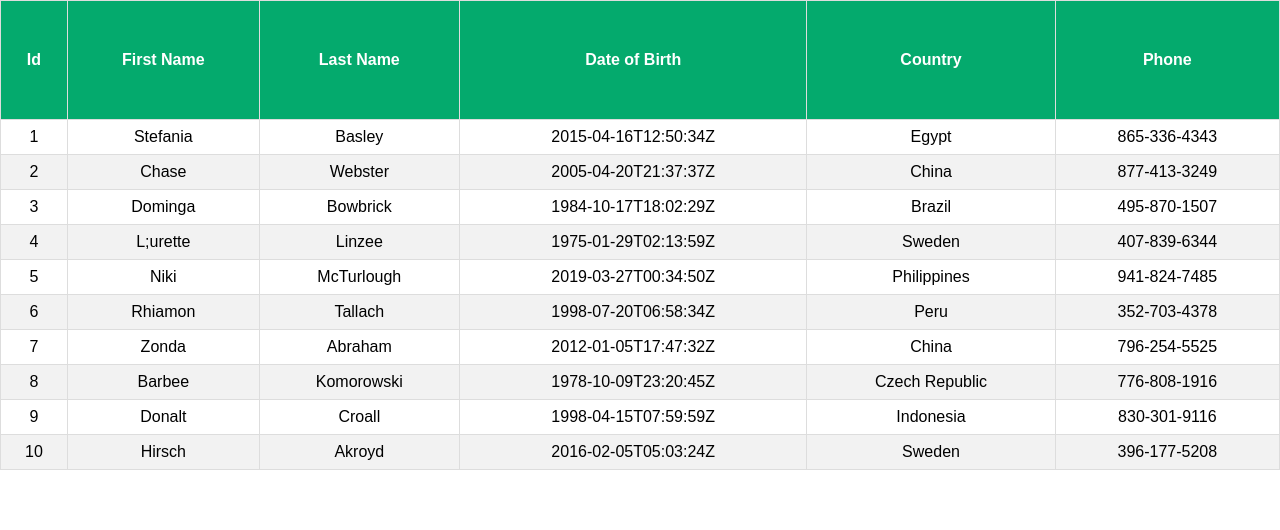
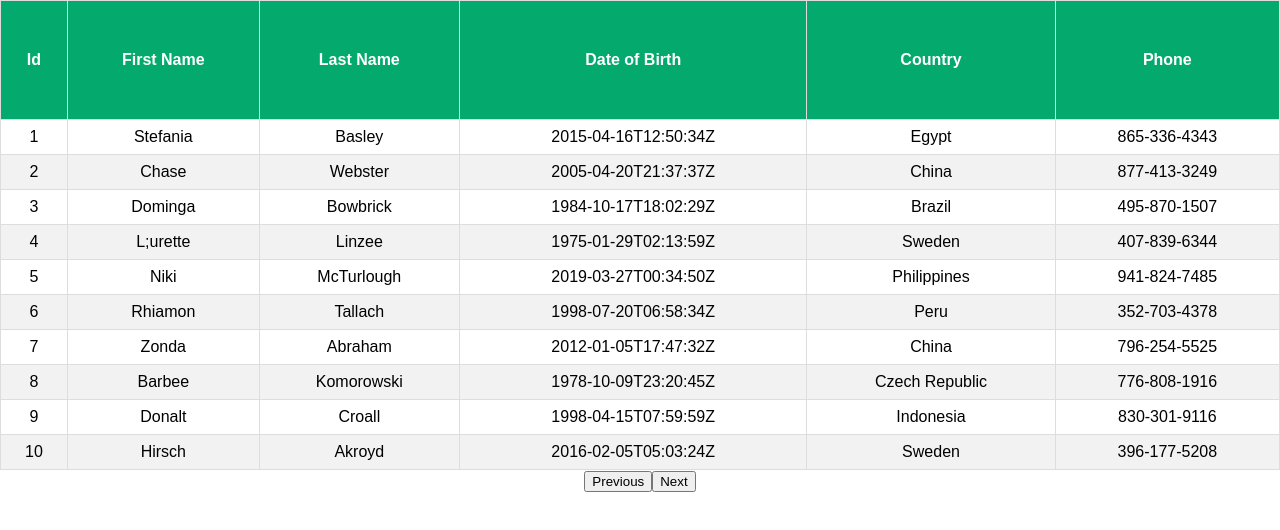
Before and after one commit to ElizabethGaneshan/demoTable, a React (Create React App) app: page / in a window 1280 px wide. Shown: the top 530 px of the page. Built offline with nearby package versions, Linux system fonts and the light colour scheme.

Commit message:
Using the helper function nextPage and previousPage to naviagte bewteen the previous and next page

```diff
--- a/src/components/PaginationTable.js
+++ b/src/components/PaginationTable.js
@@ -13,9 +13,12 @@
     getTableBodyProps,
     headerGroups, // a group of headers
     page,
+    nextPage, // helper function that react-table is giving us to navigating across different pages.
+    previousPage, // helper function that react-table is giving us to navigating across different pages.
     prepareRow,
   } = tableInstance;
     return (
+      <>
         <table {...getTableProps()}>
           <thead>
             {headerGroups.map((headerGroups) => (
@@ -24,7 +27,11 @@
                   <th {...column.getHeaderProps()}>
                     {column.render("Header")}
                     <span>
-                  {column.isSorted ? (column.isSortedDesc ? "down" : "up") : ""}
+                      {column.isSorted
+                        ? column.isSortedDesc
+                          ? "down"
+                          : "up"
+                        : ""}
                     </span>
                   </th>
                 ))}
@@ -37,12 +44,20 @@
               return (
                 <tr {...row.getRowProps()}>
                   {row.cells.map((cell) => {
-                return <td {...cell.getCellProps()}>{cell.render("Cell")} </td>;
+                    return (
+                      <td {...cell.getCellProps()}>{cell.render("Cell")} </td>
+                    );
                   })}
                 </tr>
               );
             })}
           </tbody>
             </table>
+
+            <div>
+                <button onClick={() => previousPage()}>Previous</button>
+                <button onClick={()=> nextPage()}>Next</button>
+            </div>
+      </>
     );
 };
```
Lines whose indentation alone changed are shown as unchanged.
